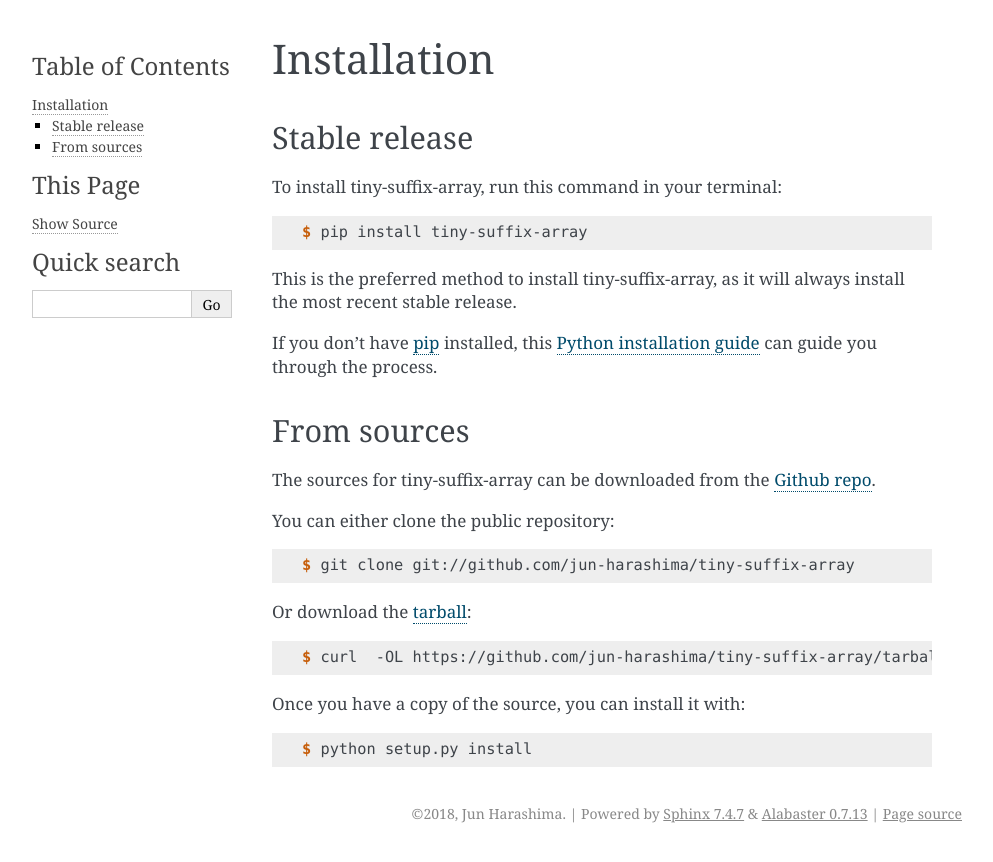
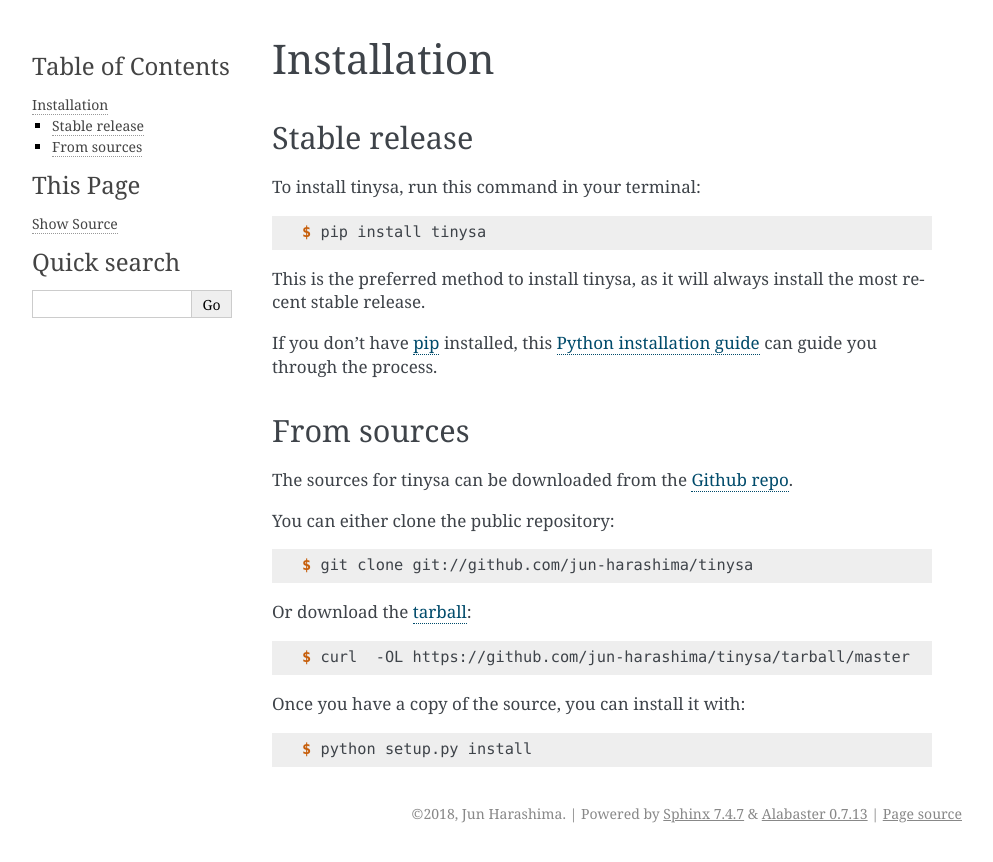
Before and after one commit to jun-harashima/tinysa, a Sphinx documentation site: the page built from docs/installation.rst, in a window 1280 px wide. Shown: the top 862 px of the page, without its empty margins (148-1141 px from the left). Built offline with Sphinx 7.4.7, drawn with Linux system fonts in a browser that asks for light colours; pages that are not in the unit, such as notebooks, are missing from menus.

Commit message:
rename repository

```diff
--- a/docs/conf.py
+++ b/docs/conf.py
@@ -1,7 +1,7 @@
 #!/usr/bin/env python
 # -*- coding: utf-8 -*-
 #
-# tiny-suffix-array documentation build configuration file, created by
+# tinysa documentation build configuration file, created by
 # sphinx-quickstart on Fri Jun  9 13:47:02 2017.
 #
 # This file is execfile()d with the current directory set to its
@@ -22,7 +22,7 @@
 import sys
 sys.path.insert(0, os.path.abspath('..'))
 
-import tiny_suffix_array
+import tinysa
 
 # -- General configuration ---------------------------------------------
 
@@ -47,7 +47,7 @@
 master_doc = 'index'
 
 # General information about the project.
-project = u'tiny-suffix-array'
+project = u'tinysa'
 copyright = u"2018, Jun Harashima"
 author = u"Jun Harashima"
 
@@ -56,9 +56,9 @@
 # the built documents.
 #
 # The short X.Y version.
-version = tiny_suffix_array.__version__
+version = tinysa.__version__
 # The full version, including alpha/beta/rc tags.
-release = tiny_suffix_array.__version__
+release = tinysa.__version__
 
 # The language for content autogenerated by Sphinx. Refer to documentation
 # for a list of supported languages.
@@ -101,7 +101,7 @@
 # -- Options for HTMLHelp output ---------------------------------------
 
 # Output file base name for HTML help builder.
-htmlhelp_basename = 'tiny_suffix_arraydoc'
+htmlhelp_basename = 'tinysadoc'
 
 
 # -- Options for LaTeX output ------------------------------------------
@@ -128,8 +128,8 @@
 # (source start file, target name, title, author, documentclass
 # [howto, manual, or own class]).
 latex_documents = [
-    (master_doc, 'tiny-suffix-array.tex',
-     u'tiny-suffix-array Documentation',
+    (master_doc, 'tinysa.tex',
+     u'tinysa Documentation',
      u'Jun Harashima', 'manual'),
 ]
 
@@ -139,8 +139,8 @@
 # One entry per manual page. List of tuples
 # (source start file, name, description, authors, manual section).
 man_pages = [
-    (master_doc, 'tiny-suffix-array',
-     u'tiny-suffix-array Documentation',
+    (master_doc, 'tinysa',
+     u'tinysa Documentation',
      [author], 1)
 ]
 
@@ -151,10 +151,10 @@
 # (source start file, target name, title, author,
 #  dir menu entry, description, category)
 texinfo_documents = [
-    (master_doc, 'tiny-suffix-array',
-     u'tiny-suffix-array Documentation',
+    (master_doc, 'tinysa',
+     u'tinysa Documentation',
      author,
-     'tiny-suffix-array',
+     'tinysa',
      'One line description of project.',
      'Miscellaneous'),
 ]
--- a/docs/index.rst
+++ b/docs/index.rst
@@ -1,4 +1,4 @@
-Welcome to tiny-suffix-array's documentation!
+Welcome to tinysa's documentation!
 =============================================
 
 .. toctree::
--- a/docs/installation.rst
+++ b/docs/installation.rst
@@ -8,13 +8,13 @@
 Stable release
 --------------
 
-To install tiny-suffix-array, run this command in your terminal:
+To install tinysa, run this command in your terminal:
 
 .. code-block:: console
 
-    $ pip install tiny-suffix-array
+    $ pip install tinysa
 
-This is the preferred method to install tiny-suffix-array, as it will always install the most recent stable release.
+This is the preferred method to install tinysa, as it will always install the most recent stable release.
 
 If you don't have `pip`_ installed, this `Python installation guide`_ can guide
 you through the process.
@@ -26,19 +26,19 @@
 From sources
 ------------
 
-The sources for tiny-suffix-array can be downloaded from the `Github repo`_.
+The sources for tinysa can be downloaded from the `Github repo`_.
 
 You can either clone the public repository:
 
 .. code-block:: console
 
-    $ git clone git://github.com/jun-harashima/tiny-suffix-array
+    $ git clone git://github.com/jun-harashima/tinysa
 
 Or download the `tarball`_:
 
 .. code-block:: console
 
-    $ curl  -OL https://github.com/jun-harashima/tiny-suffix-array/tarball/master
+    $ curl  -OL https://github.com/jun-harashima/tinysa/tarball/master
 
 Once you have a copy of the source, you can install it with:
 
@@ -47,5 +47,5 @@
     $ python setup.py install
 
 
-.. _Github repo: https://github.com/jun-harashima/tiny-suffix-array
-.. _tarball: https://github.com/jun-harashima/tiny-suffix-array/tarball/master
+.. _Github repo: https://github.com/jun-harashima/tinysa
+.. _tarball: https://github.com/jun-harashima/tinysa/tarball/master
--- a/docs/usage.rst
+++ b/docs/usage.rst
@@ -2,6 +2,6 @@
 Usage
 =====
 
-To use tiny-suffix-array in a project::
+To use tinysa in a project::
 
-    import tiny_suffix_array
+    import tinysa
--- a/setup.cfg
+++ b/setup.cfg
@@ -7,7 +7,7 @@
 search = version='{current_version}'
 replace = version='{new_version}'
 
-[bumpversion:file:tiny_suffix_array/__init__.py]
+[bumpversion:file:tinysa/__init__.py]
 search = __version__ = '{current_version}'
 replace = __version__ = '{new_version}'
 
--- a/tiny_suffix_array/__init__.py
+++ b/tinysa/__init__.py
@@ -1,6 +1,6 @@
 # -*- coding: utf-8 -*-
 
-"""Top-level package for tiny-suffix-array."""
+"""Top-level package for tinysa."""
 
 __author__ = """Jun Harashima"""
 __email__ = 'j.harashima@gmail.com'
```
Also changed, not shown: CONTRIBUTING.rst (+12 -12 lines), README.rst (+10 -10 lines), setup.py (+4 -4 lines), .github/ISSUE_TEMPLATE.md, 9 other files.
